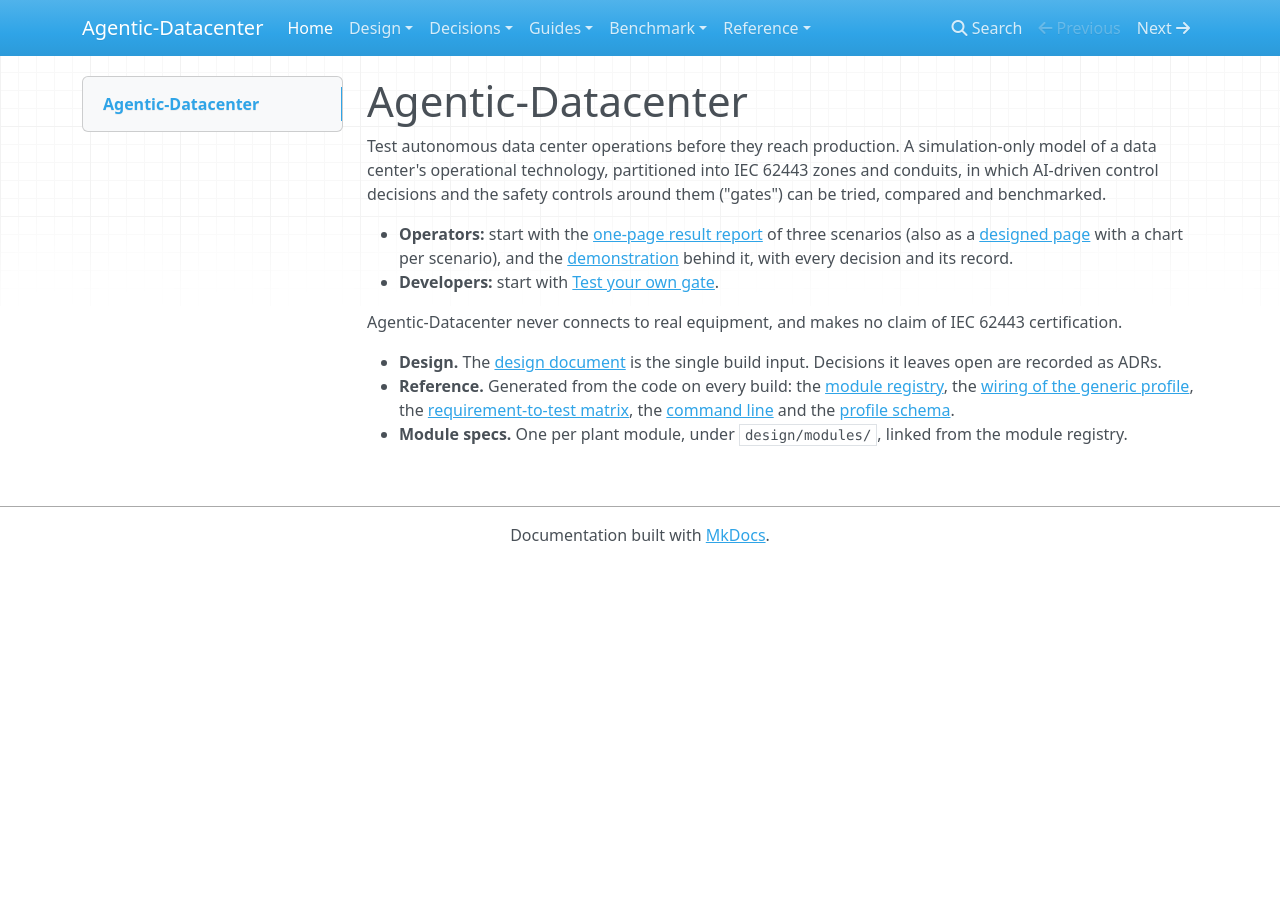
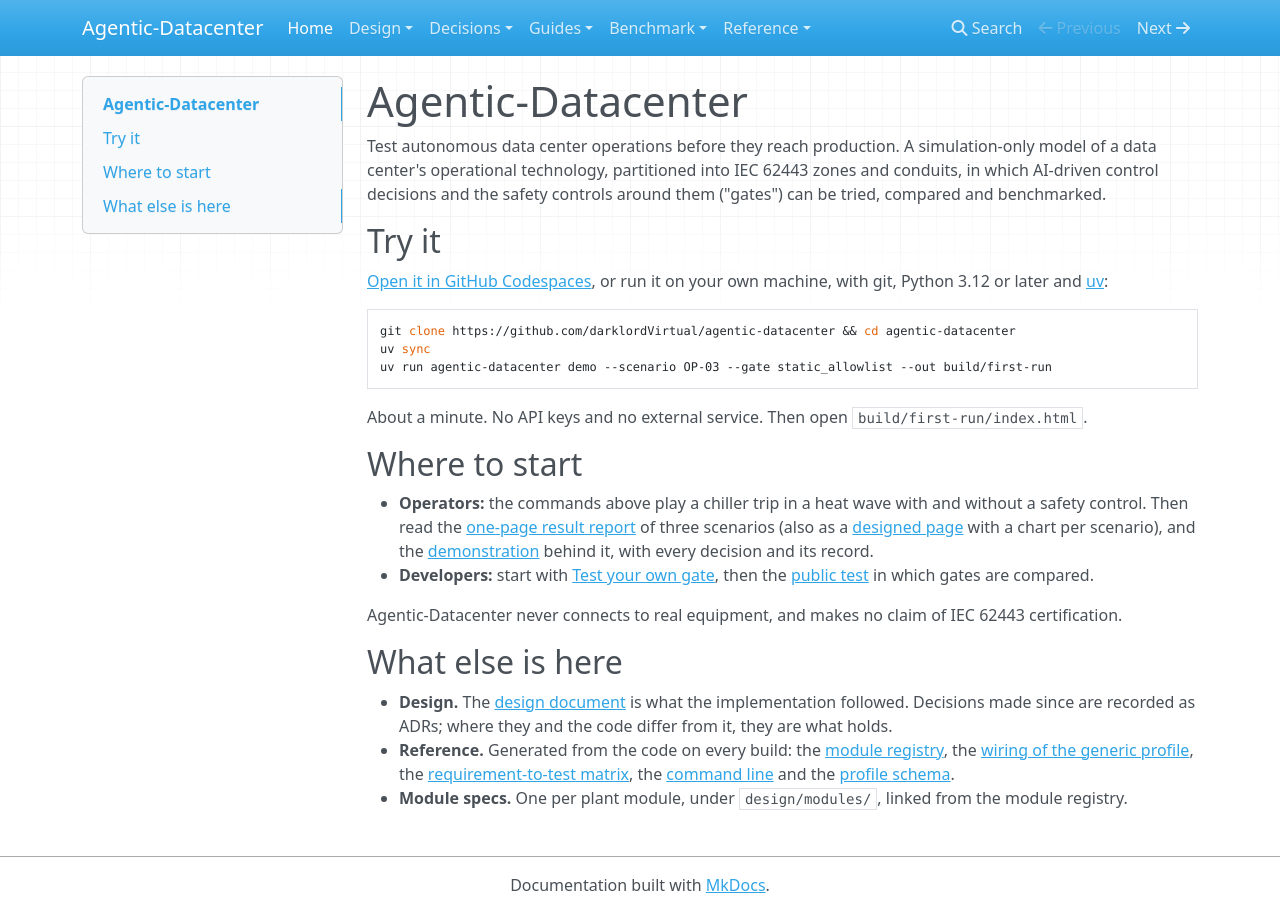
Before and after one commit to agentic-datacenter/agentic-datacenter, an MkDocs documentation site: the page built from docs/index.md, in a window 1280 px wide. Built offline with MkDocs 1.6.1, drawn with Linux system fonts in a browser that asks for light colours; nearby versions of some CDN libraries.

Commit message:
Put the first commands at the top, and say only what has been measured or tested
README and the documentation home page open with the same three commands. Reproducibility is stated as tested on one machine, the standard tier by its one measured run. CONTRIBUTING has one block of setup and checks. SECURITY names the tests of the two safety requirements and the reporting channel.

````diff
--- a/docs/index.md
+++ b/docs/index.md
@@ -2,11 +2,27 @@
 
 Test autonomous data center operations before they reach production. A simulation-only model of a data center's operational technology, partitioned into IEC 62443 zones and conduits, in which AI-driven control decisions and the safety controls around them ("gates") can be tried, compared and benchmarked.
 
-- **Operators:** start with the [one-page result report](demo/result-report.md) of three scenarios (also as a [designed page](demo/result-report.html) with a chart per scenario), and the [demonstration](demo/three-scenarios.html) behind it, with every decision and its record.
-- **Developers:** start with [Test your own gate](guides/bring-your-own-gate.md).
+## Try it
+
+[Open it in GitHub Codespaces](https://codespaces.new/darklordVirtual/agentic-datacenter), or run it on your own machine, with git, Python 3.12 or later and [uv](https://docs.astral.sh/uv/):
+
+```sh
+git clone https://github.com/darklordVirtual/agentic-datacenter && cd agentic-datacenter
+uv sync
+uv run agentic-datacenter demo --scenario OP-03 --gate static_allowlist --out build/first-run
+```
+
+About a minute. No API keys and no external service. Then open `build/first-run/index.html`.
+
+## Where to start
+
+- **Operators:** the commands above play a chiller trip in a heat wave with and without a safety control. Then read the [one-page result report](demo/result-report.md) of three scenarios (also as a [designed page](demo/result-report.html) with a chart per scenario), and the [demonstration](demo/three-scenarios.html) behind it, with every decision and its record.
+- **Developers:** start with [Test your own gate](guides/bring-your-own-gate.md), then the [public test](bench/PUBLIC_TEST.md) in which gates are compared.
 
 Agentic-Datacenter never connects to real equipment, and makes no claim of IEC 62443 certification.
 
-- **Design.** The [design document](design/SDD-ADC-001.md) is the single build input. Decisions it leaves open are recorded as ADRs.
+## What else is here
+
+- **Design.** The [design document](design/SDD-ADC-001.md) is what the implementation followed. Decisions made since are recorded as ADRs; where they and the code differ from it, they are what holds.
 - **Reference.** Generated from the code on every build: the [module registry](reference/modules.md), the [wiring of the generic profile](reference/wiring.md), the [requirement-to-test matrix](reference/requirements.md), the [command line](reference/cli.md) and the [profile schema](reference/profile_schema.md).
 - **Module specs.** One per plant module, under `design/modules/`, linked from the module registry.
````
Also changed, not shown: CONTRIBUTING.md (+27 -47 lines), README.md (+20 -19 lines), SECURITY.md (+7 -2 lines), docs/guides/bench-runner.md (+6 -4 lines).
